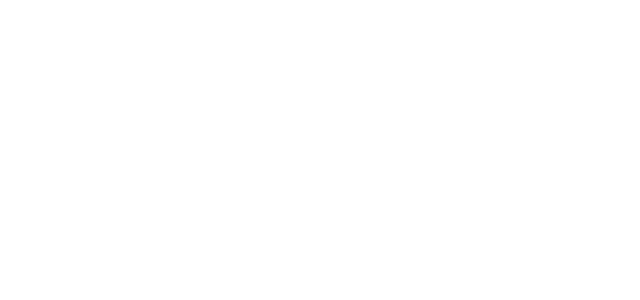
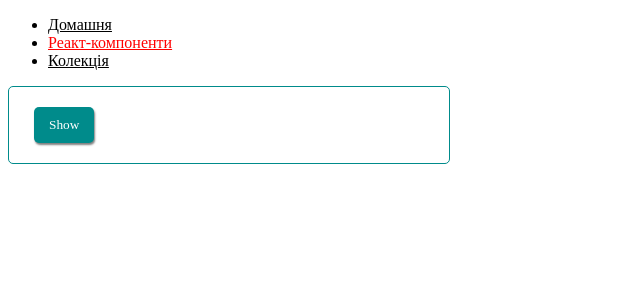
Before and after one commit to ValeriyVinn/routes, a React (Create React App) app: page /routes/dropdown in a window 1280 px wide. Before the commit this address had no page. Shown: the top 300 px of the page, without its empty margins (0-640 px from the left). Built offline with nearby package versions, Linux system fonts and the light colour scheme.

Commit message:
Added downdrop

```diff
--- a/src/components/App.jsx
+++ b/src/components/App.jsx
@@ -7,6 +7,8 @@
 // import { Gallery } from './Gallery';
 // import { SubBreeds } from './SubBreeds';
 
+// import Dropdown from 'pages/Dropdown';
+const Dropdown = lazy(() => import('../pages/Dropdown'))
 const Home = lazy(() => import('../pages/Home'));
 const Dogs = lazy(() => import('../pages/Dogs'));
 const DogDetails = lazy(() => import('../pages/DogDetails'));
@@ -25,6 +27,8 @@
       <Routes>
         <Route path="/" element={<Layout />}>
           <Route index element={<Home />} />
+
+          <Route path="dropdown" element={<Dropdown />} />
           <Route path="dogs" element={<Dogs />} />
           <Route path="dogs/:dogId" element={<DogDetails />}>
             <Route path="subbreeds" element={<SubBreeds />} />
--- a/src/components/Layout.js
+++ b/src/components/Layout.js
@@ -1,13 +1,13 @@
 import { Suspense } from 'react';
 import { NavLink, Outlet } from 'react-router-dom';
-import styled from 'styled-components'
+import styled from 'styled-components';
 
 const StyledLink = styled(NavLink)`
-color: black;
+  color: black;
 
-&.active {
-  color: red
-}
+  &.active {
+    color: red;
+  }
 `;
 
 export const Layout = () => {
@@ -19,6 +19,9 @@
             <StyledLink to="/">Домашня</StyledLink>
           </li>
           <li>
+            <StyledLink to="/dropdown">Реакт-компоненти</StyledLink>
+          </li>
+          <li>
             <StyledLink to="/dogs">Колекція</StyledLink>
           </li>
         </ul>
@@ -28,7 +31,6 @@
         <Suspense fallback={<div>Loading...</div>}>
           <Outlet />
         </Suspense>
-
       </main>
     </div>
   );
--- /dev/null
+++ b/src/pages/Dropdown/Dropdown.css
@@ -0,0 +1,41 @@
+.Dropdown {
+  position: relative;
+  width: 400px;
+  padding: 20px;
+  border: 1px solid darkcyan;
+  border-radius: 5px;
+
+  margin-bottom: 20px;
+}
+
+.Dropdown > button {
+  width: 60px;
+  border: none;
+  padding: 10px 15px;
+  background-color: darkcyan;
+  border-radius: 5px;
+  color: #fff;
+  font-weight: 500;
+  margin-left: 5px;
+  margin-right: 5px;
+  font-family: inherit;
+  cursor: pointer;
+  outline: none;
+  box-shadow: 1px 2px 2px 0 rgb(0 0 0 / 0.5);
+  transition: box-shadow 250ms linear;
+}
+
+.Dropdown > button:active {
+  box-shadow: 2px 5px 2px 0 rgb(0 0 0 / 0.5);
+}
+
+.Dropdown__menu {
+  position: absolute;
+  top: 100%;
+  left: 0;
+  width: 100%;
+  padding: 20px 0px ;
+  text-align: center;
+  background-color: teal;
+  color: white;
+}
--- /dev/null
+++ b/src/pages/Dropdown/Dropdown.js
@@ -0,0 +1,57 @@
+import React, { Component } from 'react';
+import { Link } from 'react-router-dom';
+import './Dropdown.css';
+
+class Dropdown extends Component {
+  state = {
+    visible: false,
+  };
+
+  toggle = () => {
+    this.setState(prevState => ({
+      visible: !prevState.visible,
+    }));
+  };
+
+  //   show = () => {
+  //     this.setState({ visible: true });
+  //   };
+
+  //   hide = () => {
+  //     this.setState({ visible: false });
+  //   };
+
+  render() {
+    return (
+      <div className="Dropdown">
+        <button
+          type="button"
+          className="Dropdown__toggle"
+          onClick={this.toggle}
+        >
+          {this.state.visible ? 'Hide' : 'Show'}
+        </button>
+        {/* <button type="button" className="Dropdown__toggle" onClick={this.hide}>
+          Hide
+        </button> */}
+        {this.state.visible &&
+        // <div className="Dropdown__menu">I want to work</div>
+        (
+          <ul>
+            <li>
+              <Link>1</Link>
+            </li>
+            <li>
+              <Link>2</Link>
+            </li>
+            <li>
+              <Link>3</Link>
+            </li>
+          </ul>
+        )}
+      </div>
+    );
+  }
+}
+
+export default Dropdown;
--- /dev/null
+++ b/src/pages/Dropdown/index.js
@@ -0,0 +1 @@
+export { default } from './Dropdown';
```
